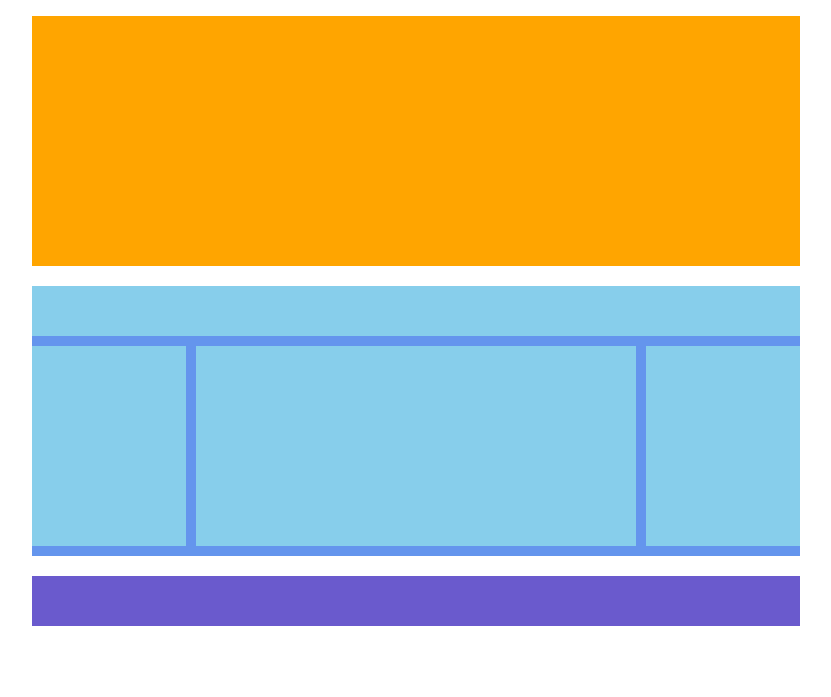
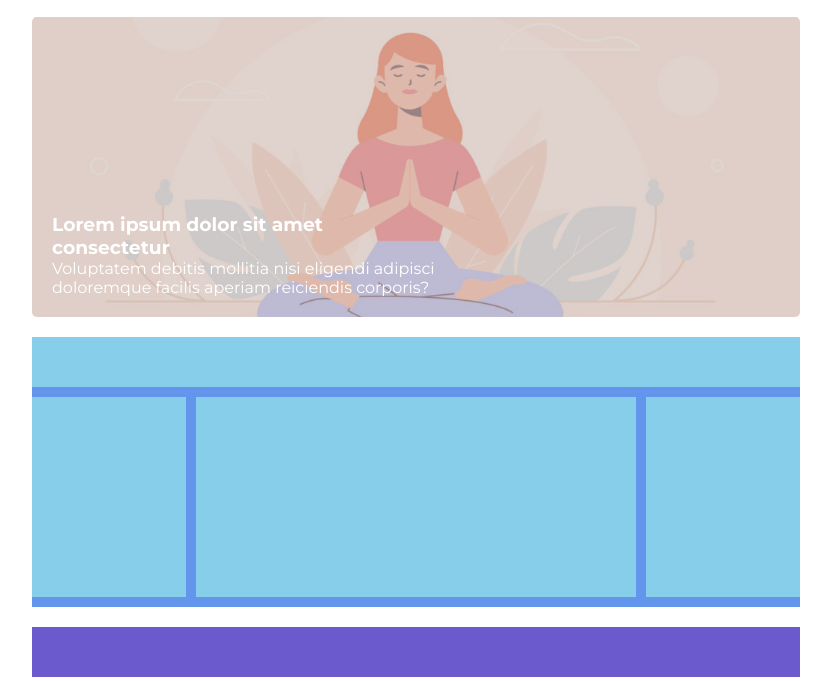
Before and after one commit to didebbo/htmlcss-wp, a plain HTML site: page index.html in a window 1280 px wide. Shown: the part 132-829 px from the top of the page, without its empty margins (224-1055 px from the left). Before the commit the page ends 800 px from the top, so only its background shows below. Drawn offline with Linux system fonts and the light colour scheme.

Commit message:
Aggiunto Banner

```diff
--- a/css/style.css
+++ b/css/style.css
@@ -1,3 +1,7 @@
+/* Include */
+@import url('https://fonts.googleapis.com/css2?family=Montserrat:wght@300;400;700&display=swap');
+
+
 /* Reset */
 * {
     margin: 0px;
@@ -11,6 +15,12 @@
     clear: both;
 }
 
+/* Common */
+
+body {
+    font-family: 'Montserrat', sans-serif;
+}
+
 .container {
     width: 60%;
     margin: 20px auto;
@@ -18,6 +28,7 @@
 
 header {
     /* background-color: palevioletred; */
+    margin: 20px 0px;
 }
 
 header .logo {
@@ -39,13 +50,37 @@ header nav ul li a {
 }
 
 main {
-  margin-bottom: 20px;
+  margin: 20px 0px;
 }
 
 main .banner {
-    height: 250px;
+    position: relative;
+    height: 300px;
+    margin: 20px 0px;
+    border-radius: 5px;
+    overflow: hidden;
     background-color: orange;
-    margin: 20px 0px;
+    background-image: url('../images/banner.jpg');
+    background-size: cover;
+    background-position: center;
+}
+
+main .banner .cover {
+    position: absolute;
+    top: 0;
+    bottom: 0;
+    left: 0;
+    right: 0;
+    background-color: #CBBCB6;
+    opacity: 0.6;
+}
+
+main .banner .description {
+    position: absolute;
+    left: 20px;
+    bottom: 20px;
+    width: 50%;
+    color: #fff;
 }
 
 .leadership .leadership-title{
--- a/index.html
+++ b/index.html
@@ -35,7 +35,21 @@
         <!-- Main -->
         <main>
             <section class="banner">
-                <!-- TODO -->
+                <div class="cover"></div>
+                <div class="description">
+                    <div class="main-title">
+                        <h3>
+                            Lorem ipsum dolor sit amet consectetur
+                        </h3>
+                    </div>
+                    <div class="sub-title">
+                        <p>
+                            Voluptatem debitis mollitia nisi eligendi adipisci doloremque facilis aperiam reiciendis
+                            corporis?
+                        </p>
+                    </div>
+                </div>
+
             </section>
 
             <section class="leadership">
```
